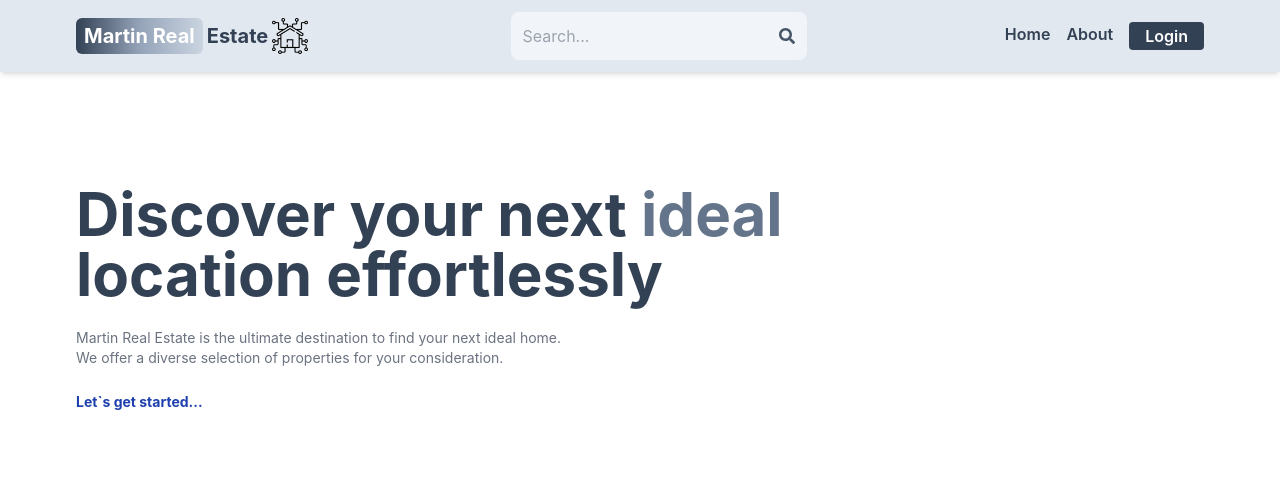
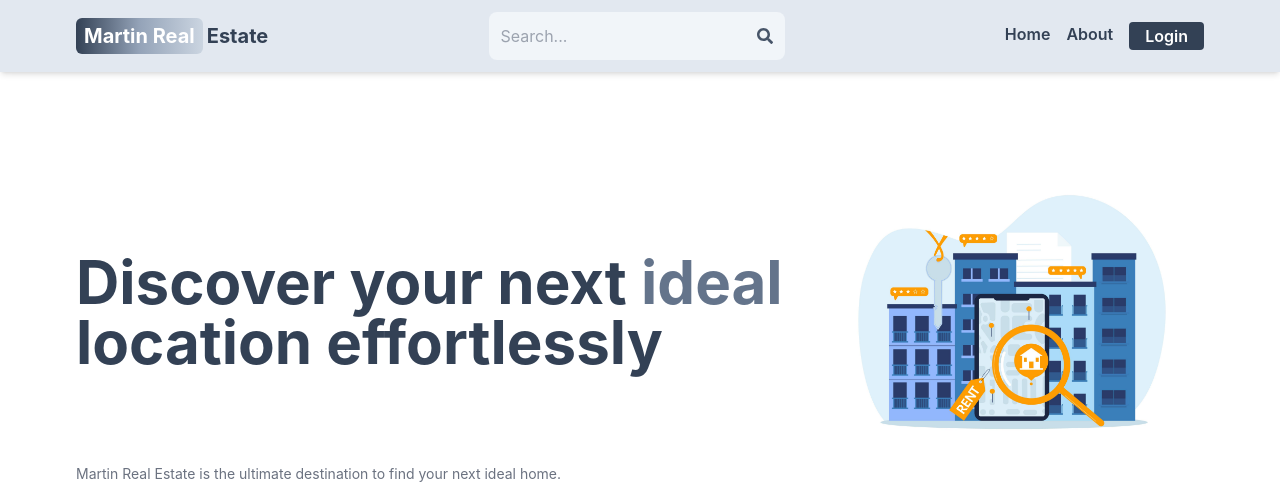
Before and after one commit to martin880/mern-estate-main, a React (Vite) app in the folder client/: page / in a window 1280 px wide. Shown: the top 486 px of the page. Built offline with nearby package versions, Linux system fonts and the light colour scheme; no server answers.

Commit message:
Update : Update UI

```diff
--- a/client/src/components/Header.jsx
+++ b/client/src/components/Header.jsx
@@ -3,7 +3,6 @@ import { Link, useNavigate } from "react-router-dom";
 import { useSelector } from "react-redux";
 import { useEffect, useState } from "react";
 import { Tooltip } from "@chakra-ui/react";
-import myImage from "../img/smart-home.png";
 
 export default function Header() {
   const { currentUser } = useSelector((state) => state.user);
@@ -33,7 +32,6 @@ export default function Header() {
               Martin Real
             </span>
             <span className="text-slate-700 py-1 ml-1">Estate</span>
-            <img src={myImage} alt="Logo" className="mx-1 w-9 h-9" />
           </h1>
         </Link>
         <form
--- a/client/src/pages/Home.jsx
+++ b/client/src/pages/Home.jsx
@@ -5,6 +5,7 @@ import { Navigation } from "swiper/modules";
 import SwiperCore from "swiper";
 import "swiper/css/bundle";
 import ListingItem from "../components/ListingItem";
+import buildingImage from "../img/4263370.jpg";
 
 export default function Home() {
   const [offerListings, setOfferListings] = useState([]);
@@ -49,11 +50,18 @@ export default function Home() {
     <div>
       {/* top */}
       <div className="flex flex-col gap-6 p-28 px-3 max-w-6xl mx-auto">
-        <h1 className="text-slate-700 font-bold text-3xl lg:text-6xl">
-          Discover your next <span className="text-slate-500">ideal</span>
-          <br />
-          location effortlessly
-        </h1>
+        <div className="flex items-center gap-4">
+          <h1 className="text-slate-700 font-bold text-3xl lg:text-6xl flex-1">
+            Discover your next <span className="text-slate-500">ideal</span>
+            <br />
+            location effortlessly
+          </h1>
+          <img
+            src={buildingImage}
+            alt="Building"
+            className="object-fit h-48 w-96 lg:w-100 lg:h-auto"
+          />
+        </div>
         <div className="text-gray-500 text-xs sm:text-sm">
           Martin Real Estate is the ultimate destination to find your next ideal
           home.
```
Also changed, not shown: client/src/img/4263370.jpg (added).
